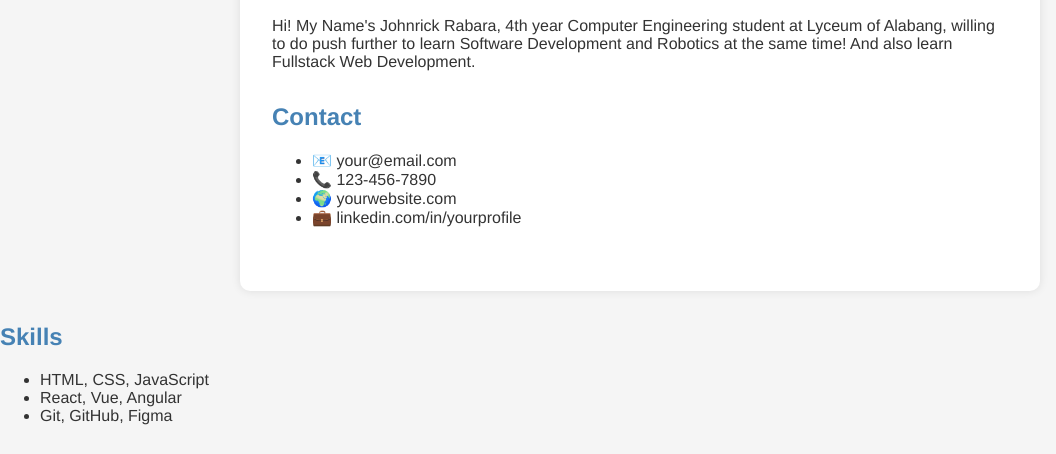
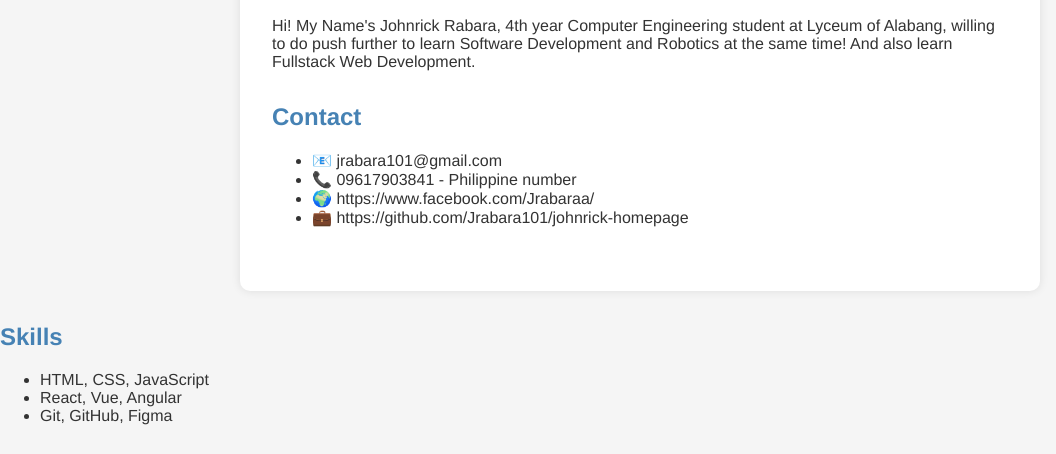
Before and after one commit to Jrabara101/johnrick-homepage, a plain HTML site: page index.html in a window 1280 px wide. Shown: the part 318-772 px from the top of the page, without its empty margins (0-1056 px from the left). Drawn offline with Linux system fonts and the light colour scheme; files that its build step writes are made by us from their sources.

Commit message:
Update index.html

```diff
--- a/index.html
+++ b/index.html
@@ -20,10 +20,10 @@
     <section>
       <h2>Contact</h2>
       <ul>
-        <li>📧 your@email.com</li>
-        <li>📞 123-456-7890</li>
-        <li>🌍 yourwebsite.com</li>
-        <li>💼 linkedin.com/in/yourprofile</li>
+        <li>📧 jrabara101@gmail.com</li>
+        <li>📞 09617903841 - Philippine number</li>
+        <li>🌍 https://www.facebook.com/Jrabaraa/</li>
+        <li>💼 https://github.com/Jrabara101/johnrick-homepage</li>
       </ul>
     </section>
   </main>
```
